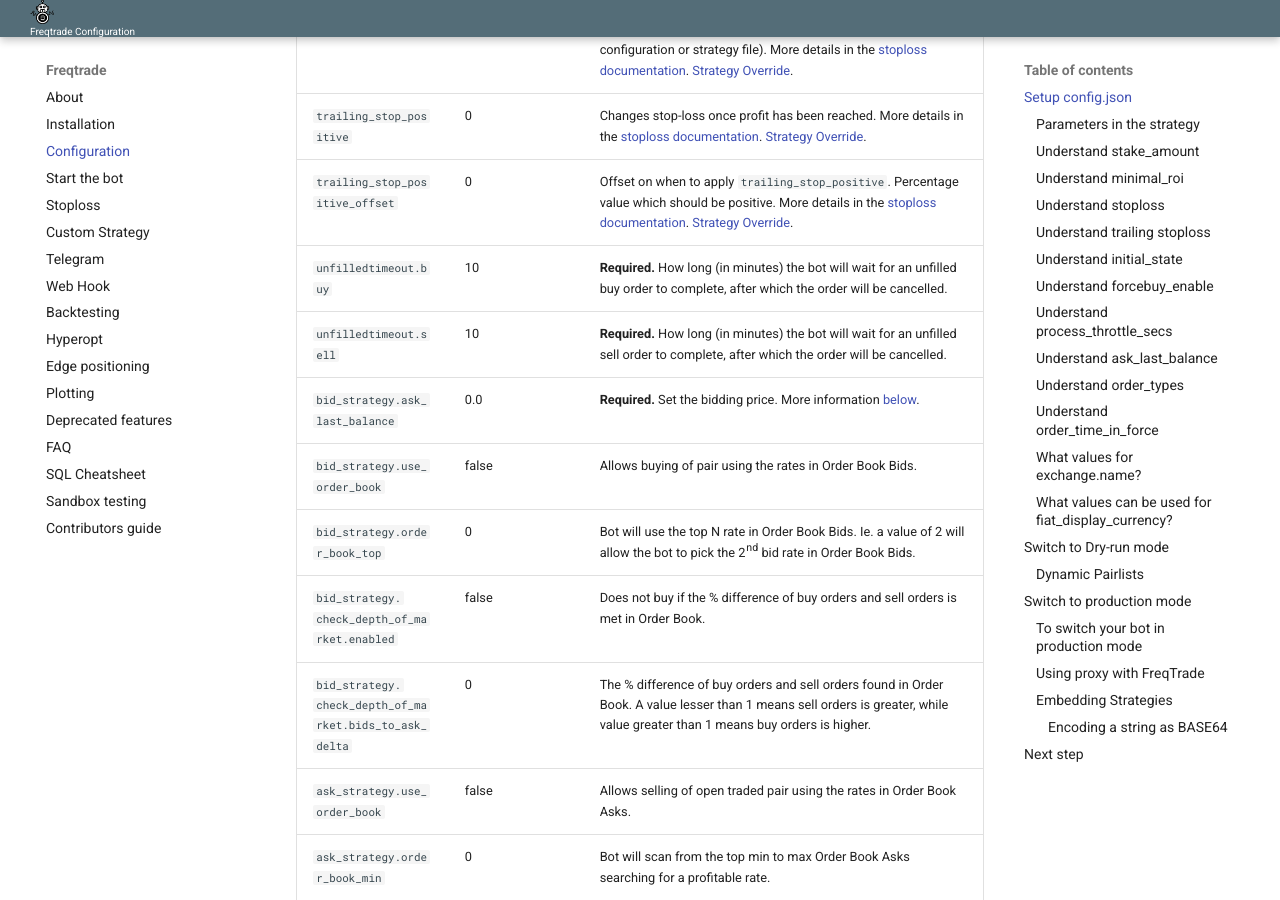
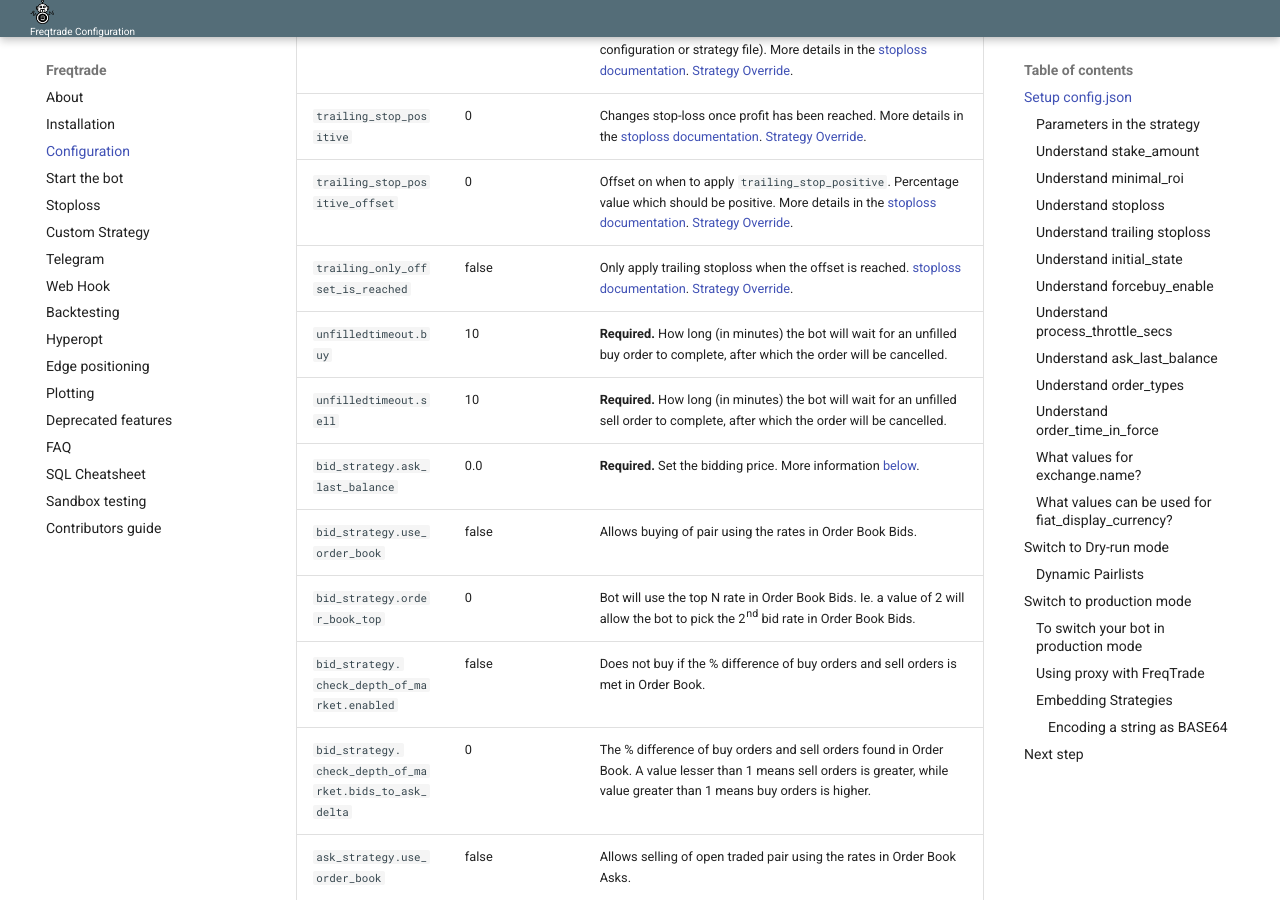
Before and after one commit to jacksonmori755/Crypto-trading-bot, an MkDocs documentation site: the page built from docs/configuration.md, in a window 1280 px wide and 900 px high, scrolled down 1277 px. Built offline with MkDocs 1.6.1 and Material for MkDocs 9.7.7, drawn with Linux system fonts in a browser that asks for light colours.

Commit message:
configuration doc added

```diff
--- a/docs/configuration.md
+++ b/docs/configuration.md
@@ -26,6 +26,7 @@ Mandatory Parameters are marked as **Required**.
 | `trailing_stop` | false | Enables trailing stop-loss (based on `stoploss` in either configuration or strategy file). More details in the [stoploss documentation](stoploss.md). [Strategy Override](#parameters-in-strategy).
 | `trailing_stop_positive` | 0 | Changes stop-loss once profit has been reached. More details in the [stoploss documentation](stoploss.md). [Strategy Override](#parameters-in-strategy).
 | `trailing_stop_positive_offset` | 0 | Offset on when to apply `trailing_stop_positive`. Percentage value which should be positive. More details in the [stoploss documentation](stoploss.md). [Strategy Override](#parameters-in-strategy).
+| `trailing_only_offset_is_reached` | false | Only apply trailing stoploss when the offset is reached. [stoploss documentation](stoploss.md). [Strategy Override](#parameters-in-strategy).
 | `unfilledtimeout.buy` | 10 | **Required.** How long (in minutes) the bot will wait for an unfilled buy order to complete, after which the order will be cancelled.
 | `unfilledtimeout.sell` | 10 | **Required.** How long (in minutes) the bot will wait for an unfilled sell order to complete, after which the order will be cancelled.
 | `bid_strategy.ask_last_balance` | 0.0 | **Required.** Set the bidding price. More information [below](#understand-ask_last_balance).
```
